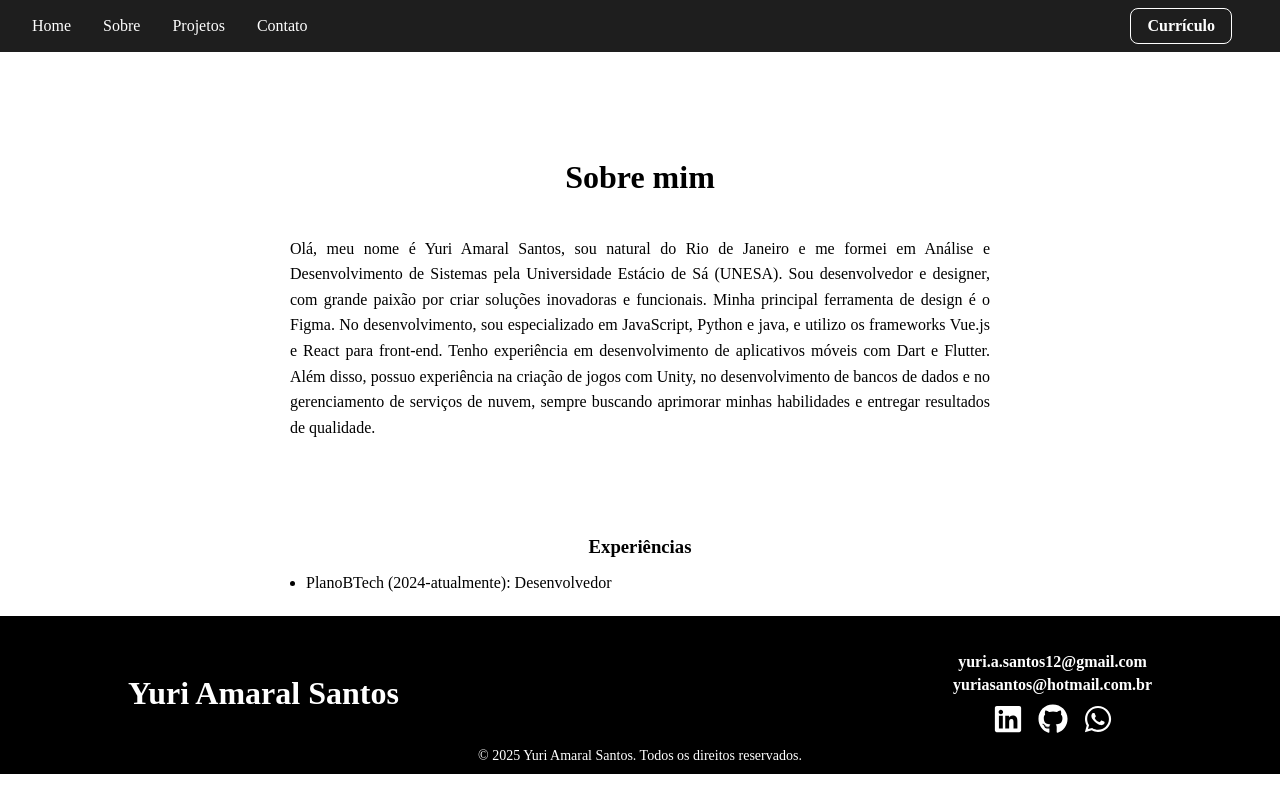
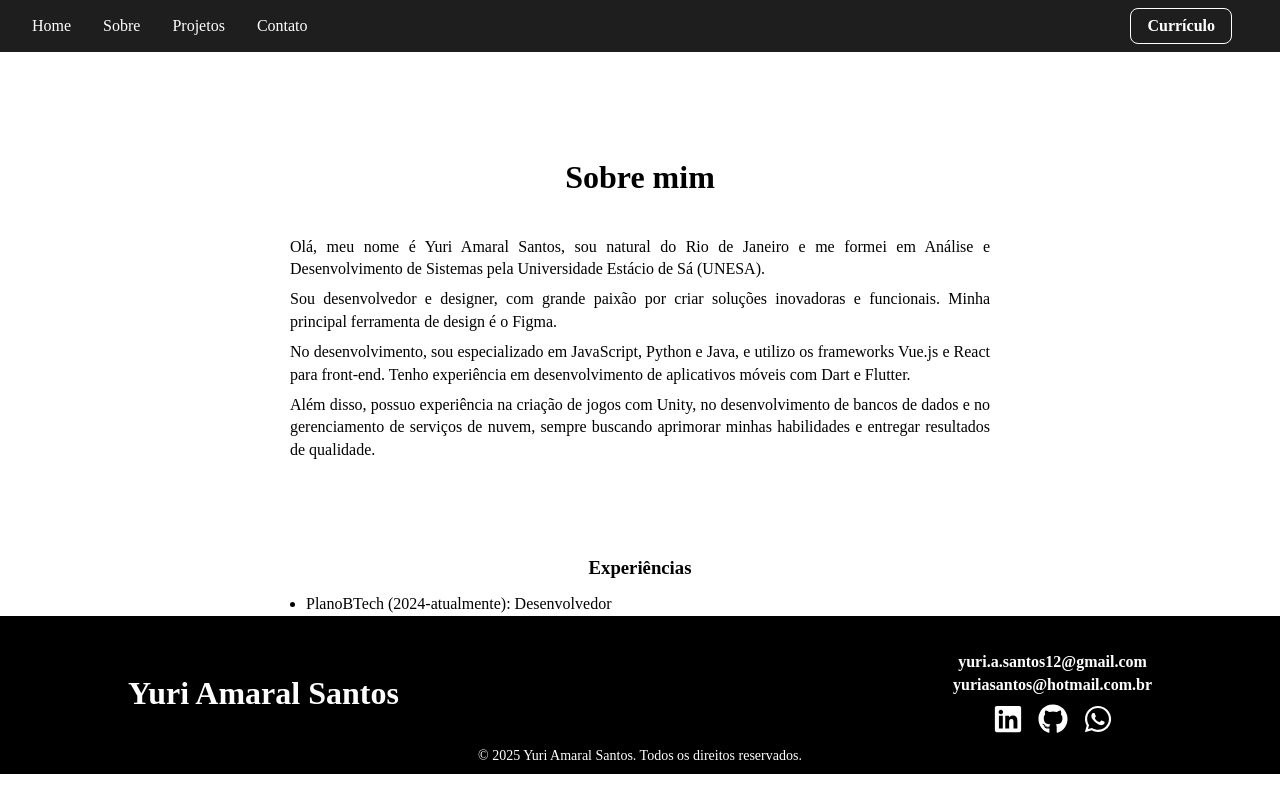
Before and after one commit to grilo-org/20250704_094249_candidato_Yuri-amaralsantos_portfolio-site, a React (Vite) app: page /About in a window 1280 px wide. Built offline with nearby package versions, Linux system fonts and the light colour scheme.

Commit message:
consertando tela sobre

```diff
--- a/src/sections/about/About.css
+++ b/src/sections/about/About.css
@@ -17,8 +17,21 @@
   text-align: justify;
   max-width: 700px;
   width: 100%;
-  margin-bottom: 1rem;
-  line-height: 1.6;
+  line-height: 1.4; /* menor espaço entre linhas */
+  white-space: normal; /* não precisa de pre-line porque usamos <br><br> */
+}
+
+.espacoParagrafo {
+  display: block;
+  height: 0.5rem; /* controla o espaço visual */
+  pointer-events: none;
+  user-select: none;
+}
+
+.espacoParagrafo::before {
+  content: "";
+  display: block;
+  height: 100%;
 }
 
 .experiencia {
--- a/src/sections/about/About.jsx
+++ b/src/sections/about/About.jsx
@@ -5,18 +5,23 @@ const About = () => {
     <main>
       <div id="caixaSobre">
         <h2>Sobre mim</h2>
-        <p>
+        <p className="paragrafoUnico">
           Olá, meu nome é Yuri Amaral Santos, sou natural do Rio de Janeiro e me
           formei em Análise e Desenvolvimento de Sistemas pela Universidade
-          Estácio de Sá (UNESA). Sou desenvolvedor e designer, com grande paixão
-          por criar soluções inovadoras e funcionais. Minha principal ferramenta
-          de design é o Figma. No desenvolvimento, sou especializado em
-          JavaScript, Python e java, e utilizo os frameworks Vue.js e React para
-          front-end. Tenho experiência em desenvolvimento de aplicativos móveis
-          com Dart e Flutter. Além disso, possuo experiência na criação de jogos
-          com Unity, no desenvolvimento de bancos de dados e no gerenciamento de
-          serviços de nuvem, sempre buscando aprimorar minhas habilidades e
-          entregar resultados de qualidade.
+          Estácio de Sá (UNESA).
+          <span className="espacoParagrafo" />
+          Sou desenvolvedor e designer, com grande paixão por criar soluções
+          inovadoras e funcionais. Minha principal ferramenta de design é o
+          Figma.
+          <span className="espacoParagrafo" />
+          No desenvolvimento, sou especializado em JavaScript, Python e Java, e
+          utilizo os frameworks Vue.js e React para front-end. Tenho experiência
+          em desenvolvimento de aplicativos móveis com Dart e Flutter.
+          <span className="espacoParagrafo" />
+          Além disso, possuo experiência na criação de jogos com Unity, no
+          desenvolvimento de bancos de dados e no gerenciamento de serviços de
+          nuvem, sempre buscando aprimorar minhas habilidades e entregar
+          resultados de qualidade.
         </p>
       </div>
       <div className="experiencia">
```
